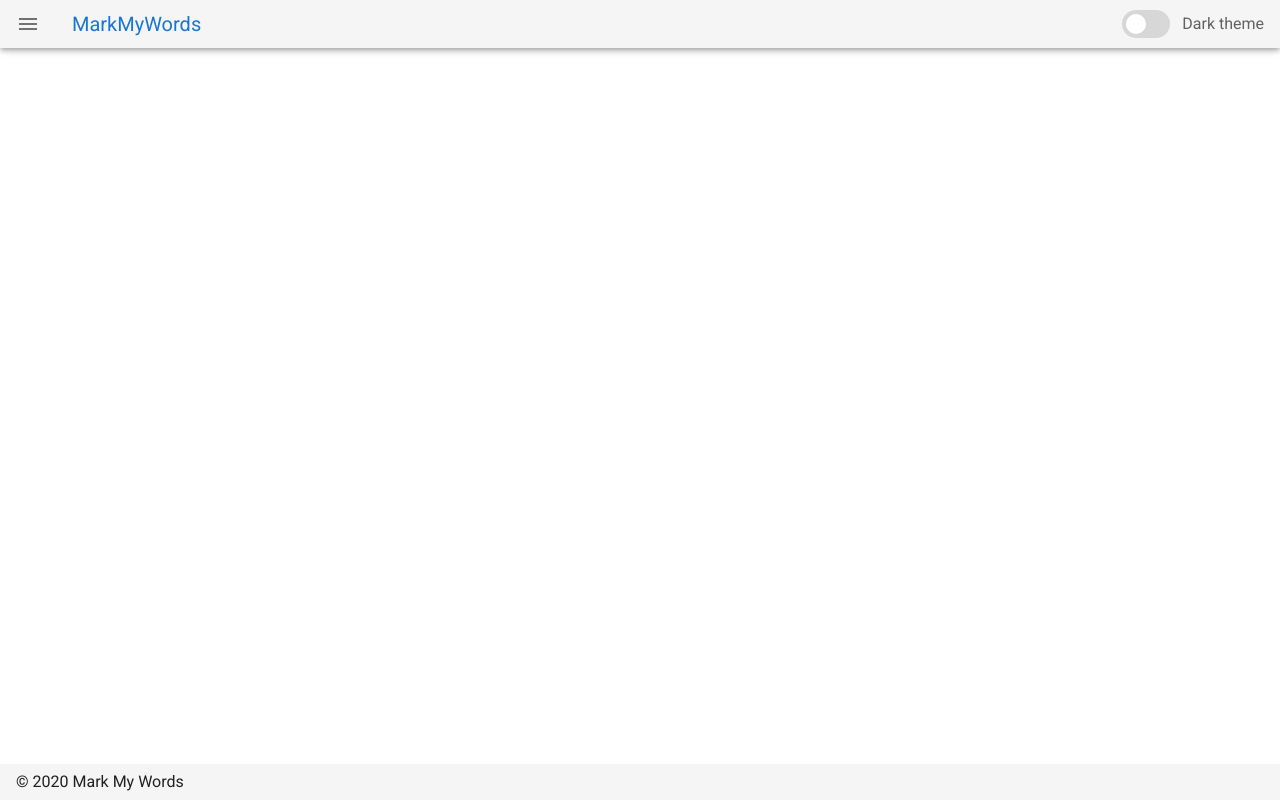
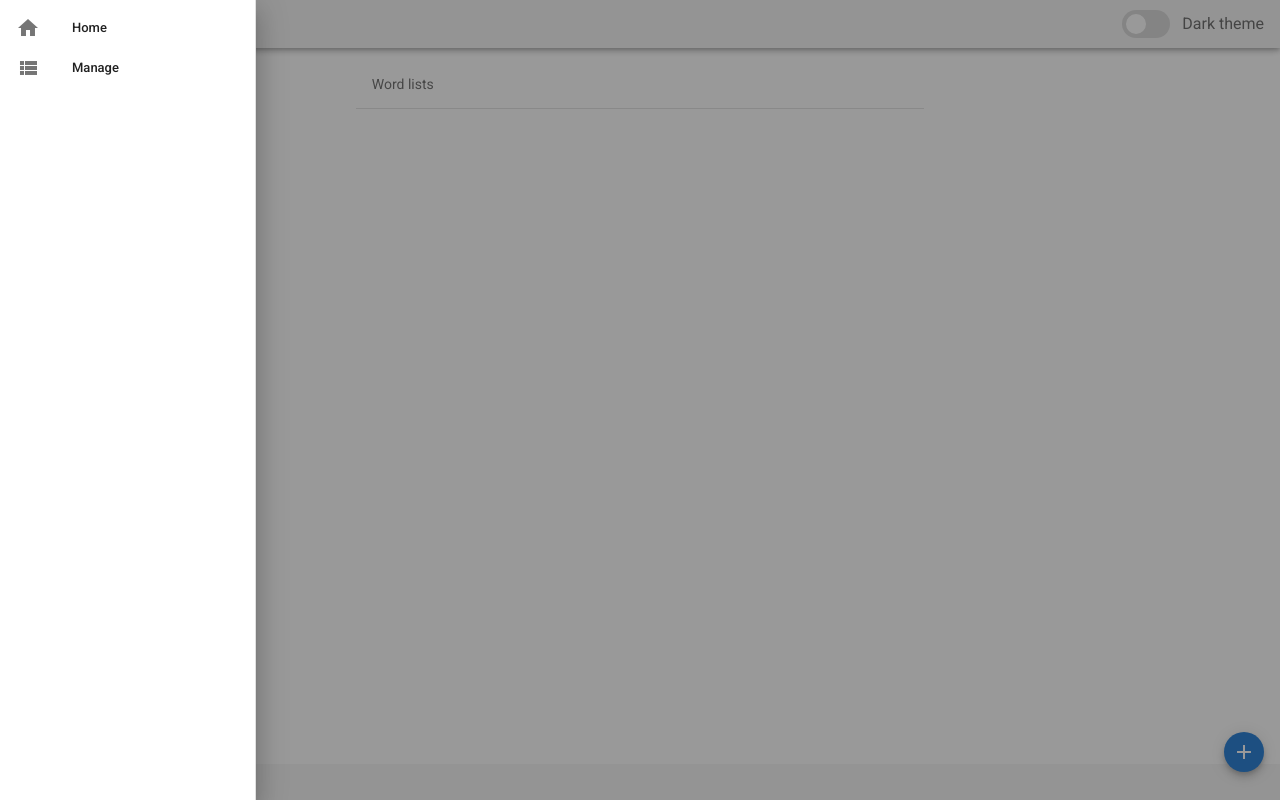
Before and after one commit to MarijnOomens/markmywords, a Nuxt app: page /manage in a window 1280 px wide. Both pictures are taken after a click on the button 28 px from the left and 24 px from the top of the page. Built offline with nearby package versions, Linux system fonts and the light colour scheme.

Commit message:
manage page

```diff
--- a/components/UIMenuBar.vue
+++ b/components/UIMenuBar.vue
@@ -1,7 +1,7 @@
 <template>
     <div>
         <v-app-bar dense >
-            <v-app-bar-nav-icon></v-app-bar-nav-icon>
+            <v-app-bar-nav-icon @click="drawer = true"></v-app-bar-nav-icon>
             <v-toolbar-title><nuxt-link to="/">MarkMyWords</nuxt-link></v-toolbar-title>
             <v-spacer />
             <v-switch
@@ -11,8 +11,42 @@
                 label="Dark theme">
             </v-switch>
         </v-app-bar>
+        <v-navigation-drawer v-model="drawer" absolute temporary>
+            <v-list nav dense>
+                <v-list-item-group>
+                    <nuxt-link to="/">
+                    <v-list-item>
+                        <v-list-item-icon>
+                            <v-icon>mdi-home</v-icon>
+                        </v-list-item-icon>
+                        <v-list-item-title>Home</v-list-item-title>
+                    </v-list-item>
+                    </nuxt-link>
+
+                    <nuxt-link to="/manage">
+                    <v-list-item>
+                        <v-list-item-icon>
+                            <v-icon>mdi-view-list</v-icon>
+                        </v-list-item-icon>
+                        <v-list-item-title>Manage</v-list-item-title>
+                    </v-list-item>
+                    </nuxt-link>
+
+                </v-list-item-group>
+            </v-list>
+        </v-navigation-drawer>
     </div>
 </template>
+
+<script>
+export default {
+    data: () => {
+        return {
+            drawer: false
+        }
+    }
+}
+</script>
 
 <style>
 a, a:active, a:visited, a:hover {
--- /dev/null
+++ b/pages/manage.vue
@@ -0,0 +1,68 @@
+<template>
+  <v-container>
+    <v-row justify="center">
+      <v-col cols="12" md="6">
+        <v-list two-line subheader>
+          <v-subheader>Word lists</v-subheader>
+          <v-list-item-group color="primary">
+            <v-divider />
+            <div v-for="list in lists" :key="list.id">
+              <v-list-item>
+                <v-list-item-content>
+                  <v-list-item-title>{{list.title}}</v-list-item-title>
+                  <v-list-item-subtitle>{{list.lang1.words.length}} words</v-list-item-subtitle>
+                </v-list-item-content>
+
+                <v-list-item-icon>
+                  <v-icon @click="showModal()">mdi-delete</v-icon>
+                </v-list-item-icon>
+              </v-list-item>
+              <v-divider />
+            </div>
+          </v-list-item-group>
+        </v-list>
+      </v-col>
+    </v-row>
+
+    <v-dialog max-width="600" v-model="deletePopup">
+      <v-card>
+        <v-card-title class="headline">Delete word list?</v-card-title>
+
+        <v-card-text>Are you sure you want to delete this word list? It will be gone permanently and cannot be used again.</v-card-text>
+
+        <v-card-actions>
+          <v-spacer></v-spacer>
+
+          <v-btn color="red darken-1" text>No</v-btn>
+
+          <v-btn color="green darken-1" text>Yes</v-btn>
+        </v-card-actions>
+      </v-card>
+    </v-dialog>
+
+    <v-btn color="primary" class="mb-12" small dark absolute bottom right fab>
+      <v-icon>mdi-plus</v-icon>
+    </v-btn>
+  </v-container>
+</template>
+
+<script>
+const getLists = () => import("~/data/lists.json").then(m => m.default || m);
+export default {
+  async asyncData({ req, route }) {
+    const lists = await getLists();
+
+    return { lists };
+  },
+  data: () => {
+    return {
+      deletePopup: false
+    };
+  },
+  methods: {
+    showModal() {
+      this.deletePopup = true;
+    }
+  }
+};
+</script>
```
